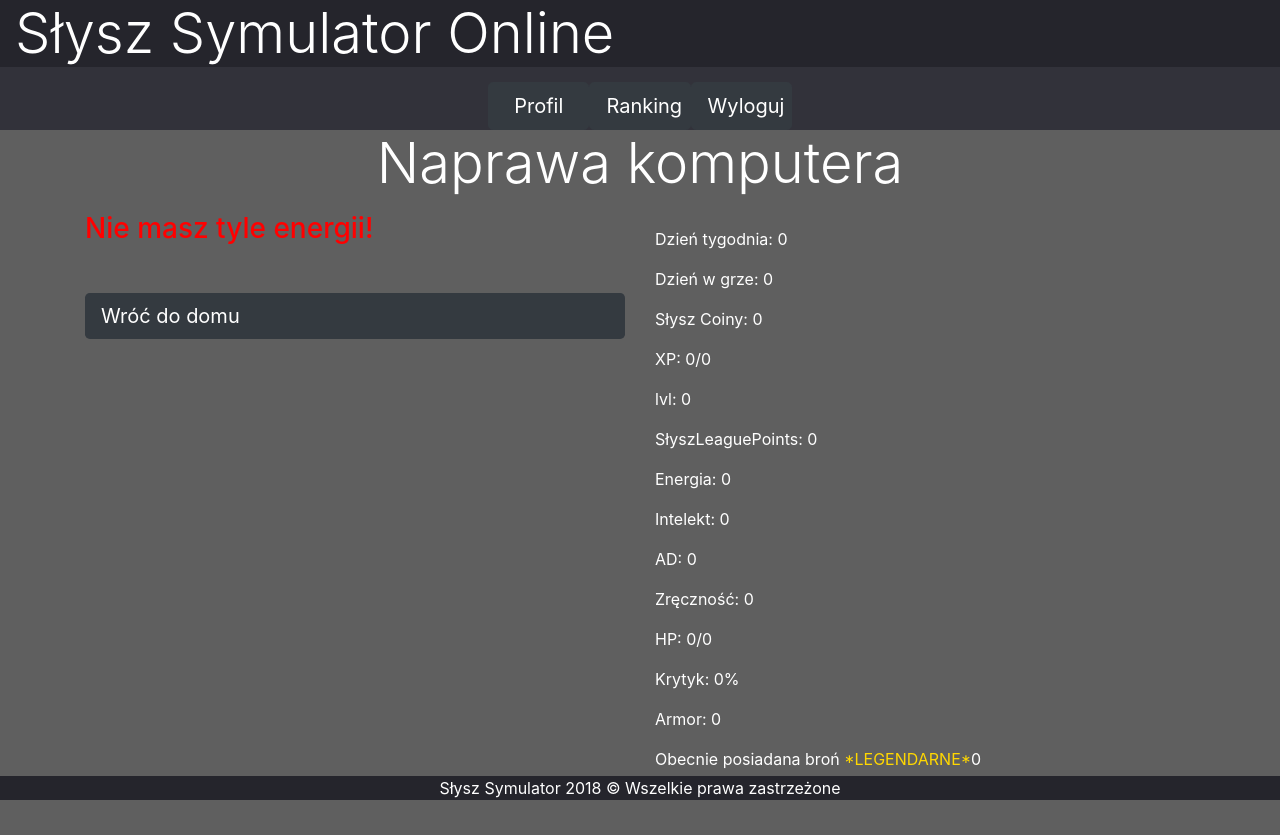
After one commit to ZwolinKox/STGO, a PHP site: page /napraw-komputer.php in a window 1280 px wide. The commit adds this page. Run offline with PHP 8.4, Linux system fonts and the light colour scheme; the visitor is signed in with stand-in values (Sample User, id 1).

Commit message:
Poprawa statystyk i dodanie naprawy komputera

```diff
--- a/CLASS/DatabaseManager.class.php
+++ b/CLASS/DatabaseManager.class.php
@@ -32,18 +32,19 @@ class DatabaseManager {
         $conn = self::getConnection();
         $SQL = "UPDATE {$TABLE} SET "; //Początek zapytania
         foreach($SET as $key => $val) { //Pętla przechodząca po tablicy $SET
-            $SQL .= $key."='".$val."',"; //dodawanie do zapytania wartości do ustawienia
+            $SQL .= $key.'='.$val.','; //dodawanie do zapytania wartości do ustawienia
         }
         $SQL = rtrim($SQL, ','); //obcięcie ostatniego przecinka z zapytania
         if(count($WHERE) > 0) { //Jeżeli tablica $WHERE ma zawartość
 
             $SQL .= " WHERE "; //Jeżeli ma dodajemy zapytanie WHERE
             foreach($WHERE as $key => $val) { //analogicznie jak przy $SET
-                $SQL .= $key."='".$val."' ".$OPER." "; //uzupełniamy zapytanie o warunki oddzielone operatorem (domyślnie AND)
+                $SQL .= $key.'='.$val.' '.$OPER." "; //uzupełniamy zapytanie o warunki oddzielone operatorem (domyślnie AND)
             }
             $SQL = substr($SQL, 0, strlen($SQL)-(strlen($OPER)+2)); //obcięcie końcowego operatora
         }
         $result = $conn->query($SQL);
+
         if($result)
             return true;
         return false;
--- a/CLASS/UserManager.class.php
+++ b/CLASS/UserManager.class.php
@@ -4,6 +4,11 @@ class UserManager {
     protected $pass;
     protected $mail;
     protected $id;
+
+    public static function death() {
+        die('Umarłeś! Jesteś beznadziejnym Słyszem!');
+    }
+
     public function LogIn($LOGIN, $pass) { //przyjmujemy w formularza login i hasło
 
         $this->login = $LOGIN; //przypisanie loginu
--- a/main.js
+++ b/main.js
@@ -3,8 +3,9 @@ document.addEventListener('DOMContentLoaded', () =>  {
 	let buttons = document.querySelectorAll('.href');
 
 	for(let i = 0; i < buttons.length; i++) {
+		const thisButton = buttons[i];
 		buttons[i].addEventListener('click', () => {
-			location.href = buttons[i].id;
+			location.href = thisButton.id;
 		})
 	}
 
--- /dev/null
+++ b/napraw-komputer.php
@@ -0,0 +1,192 @@
+<!DOCTYPE html>
+<?php
+
+    require_once('config.php');
+
+
+    if(!isset($_SESSION['logged']) || $_SESSION['logged'] == false)
+        header('Location: index.php');
+
+?>
+<html>
+<head>
+    <meta charset="utf-8" />
+    <meta http-equiv="X-UA-Compatible" content="IE=edge">
+    <title>Słysz Symulator Template</title>
+    <meta name="viewport" content="width=device-width, initial-scale=1">
+    <link rel="stylesheet" href="https://stackpath.bootstrapcdn.com/bootstrap/4.1.3/css/bootstrap.min.css" integrity="sha384-MCw98/SFnGE8fJT3GXwEOngsV7Zt27NXFoaoApmYm81iuXoPkFOJwJ8ERdknLPMO" crossorigin="anonymous">
+    <link rel="stylesheet" type="text/css" media="screen" href="main.css" />
+    <script src="main.js"></script>
+
+
+    <style>
+        .btn-dark {
+            margin-top: 15px;
+        }
+
+		.btn-dark:hover {
+			cursor: pointer;
+		}
+    </style>
+
+</head>
+<body style="background-color: rgb(95, 95, 95); color: white;">
+
+
+    <div class="container-fluid ">
+        <div class="row">
+            <div style="background-color: rgb(37, 37, 44);" class="col-12">
+                <div class="display-4 d-none d-md-block">Słysz Symulator Online</div>
+                <div class="display-4 d-md-none">SSO</div>
+            </div>
+        </div>
+    </div>
+
+    <div class="container-fluid d-flex justify-content-center" style="background-color: rgb(50, 50, 58);">
+        <div class="row d-flex">
+            <div class="col-4 btn btn-dark btn-lg">Profil</div>
+            <div class="col-4 btn btn-dark btn-lg">Ranking</div>
+            <div class="col-4 btn btn-dark btn-lg">Wyloguj</div>
+        </div>
+    </div>
+
+    <div class="container"> <!-- ŚRODEK !-->
+        <div class="row">
+
+				<div class="col-12 text-center display-4">Naprawa komputera</div>
+
+				<div class="col-12 col-md-6" style="margin-top: 15px;">
+
+                        <?php
+
+                            if(Get::exist('naprawa'))
+                            {
+                                if(Get::get('naprawa') == 'tak')
+                                {
+                                    if(DatabaseManager::selectBySQL("SELECT userEnergy FROM users WHERE id=".$_SESSION['uid'])[0]['userEnergy'] < 20)
+                                    {
+                                        echo '<h3 style="color: red;">Nie masz tyle energii!</h3>';
+                                        echo '<br> <div class="btn-dark btn-lg href" id="index.php">Wróć do domu </div>';
+                                    }
+                                    else if(DatabaseManager::selectBySQL("SELECT slyszCoin FROM users WHERE id=".$_SESSION['uid'])[0]['slyszCoin'] < 30)
+                                    {
+
+                                        echo '<h3 style="color: red;">Nie masz tyle słysz coinów!</h3>';
+                                        echo '<br> <div class="btn-dark btn-lg href" id="index.php">Wróć do domu </div>';
+                                    }
+                                    else{
+                                        $szansaNaNaprawe = 4000;
+                                        DatabaseManager::updateTable('users', ['userEnergy' => 'userEnergy-20', 'slyszCoin' => 'slyszCoin-30'], ['id' => $_SESSION['uid']]);
+                                        if(rand(1, 10000) <= 4000) {
+
+                                            $hajs = rand(0, 2);
+
+                                            switch ($hajs) {
+                                                case 0:
+                                                    $hajs = 50;
+                                                    break;
+                                                    case 1:
+                                                    $hajs = 60;
+                                                    break;
+                                                    case 2:
+                                                    $hajs = 70;
+                                                    break;
+                                            }
+
+                                            DatabaseManager::updateTable('users', ['slyszCoin' => 'slyszCoin+'.$hajs], ['id' => $_SESSION['uid']]);
+
+                                            echo '<h3 style="color: gold;">Udało Ci się naprawić komputer! Zarobione SC: '.$hajs;
+
+                                            echo '</h3>';
+                                            echo '<br> <div class="btn-dark btn-lg href" id="napraw-komputer.php">Naprawiaj komputer ponownie</div>';
+                                            echo '<br> <div class="btn-dark btn-lg href" id="index.php">Wróć do domu </div>';
+                                        }
+                                        else {
+
+                                            $dmg = rand(0, 3);
+
+                                            switch ($dmg) {
+                                                case 0:
+                                                    $dmg = 5;
+                                                    break;
+                                                    case 1:
+                                                    $dmg = 15;
+                                                    break;
+                                                    case 2:
+                                                    $dmg = 20;
+                                                    break;
+                                                    case 3:
+                                                    $dmg = 30;
+                                                    break;
+                                            }
+
+                                            DatabaseManager::updateTable('users', ['statHp' => 'statHp-'.$dmg], ['id' => $_SESSION['uid']]);
+
+                                            if(DatabaseManager::selectBySQL('SELECT statHp FROM users WHERE id='.$_SESSION['uid'])[0]['statHp'] <= 0)
+                                                UserManager::death();
+
+
+                                            echo '<h3 style="color: red;">Nie udało Ci się, spaliłeś RAM! Otrzymane obrażenia: '.$dmg;
+
+                                            echo '</h3>';
+                                            echo '<br> <div class="btn-dark btn-lg href" id="napraw-komputer.php">Naprawiaj komputer ponownie</div>';
+                                            echo '<br> <div class="btn-dark btn-lg href" id="index.php">Wróć do domu </div>';
+                                        }
+                                    }
+
+
+
+                                }
+                            }
+                            else
+                            {
+                                if(DatabaseManager::selectBySQL("SELECT userEnergy FROM users WHERE id=".$_SESSION['uid'])[0]['userEnergy'] < 20)
+                                {
+                                    echo '<h3 style="color: red;">Nie masz tyle energii!</h3>';
+                                    echo '<br> <div class="btn-dark btn-lg href" id="index.php">Wróć do domu </div>';
+                                }
+                                else {
+                                    if(DatabaseManager::selectBySQL("SELECT statHp FROM users WHERE id=".$_SESSION['uid'])[0]['statHp'] < 31)
+                                    {
+                                        echo '<h3 style="color: pink;">Uwaga! Masz mało punktów życia, ta operacja może zakończyć się śmiercią!</h3>';
+                                    }
+
+                                    echo '<h3>Chcesz naprawiać komputer?</h3>';
+
+                                    echo '<br> <div class="btn-dark btn-lg href" id="napraw-komputer.php?naprawa=tak">Tak </div>';
+                                    echo '<br> <div class="btn-dark btn-lg href" id="index.php">Nie</div>';
+                                    echo '<br> <div class="btn-dark btn-lg href" id="napraw-komputer.php?naprawa=koparka">Chcę złożyć koparkę słyszcoinów</div>';
+
+                                }
+                            }
+
+
+                        ?>
+                </div>
+
+
+                <div class="col-12 col-md-6 " style="margin-top: 30px">
+
+                    <!-- Uzupełnij po bazy danych! -->
+
+                    <?php
+                    require_once 'statystyki.php';
+                    ?>
+
+                </div>
+
+        </div>
+    </div> <!-- ŚRODEK -->
+
+	<br/><br/>
+
+    <footer style="background-color: rgb(37, 37, 44); padding-top: -10px;" class="footer fixed-bottom text-center">
+        Słysz Symulator 2018 &copy; Wszelkie prawa zastrzeżone
+    </footer>
+
+
+    <script src="https://code.jquery.com/jquery-3.3.1.slim.min.js" integrity="sha384-q8i/X+965DzO0rT7abK41JStQIAqVgRVzpbzo5smXKp4YfRvH+8abtTE1Pi6jizo" crossorigin="anonymous"></script>
+    <script src="https://cdnjs.cloudflare.com/ajax/libs/popper.js/1.14.3/umd/popper.min.js" integrity="sha384-ZMP7rVo3mIykV+2+9J3UJ46jBk0WLaUAdn689aCwoqbBJiSnjAK/l8WvCWPIPm49" crossorigin="anonymous"></script>
+    <script src="https://stackpath.bootstrapcdn.com/bootstrap/4.1.3/js/bootstrap.min.js" integrity="sha384-ChfqqxuZUCnJSK3+MXmPNIyE6ZbWh2IMqE241rYiqJxyMiZ6OW/JmZQ5stwEULTy" crossorigin="anonymous"></script>
+</body>
+</html>
--- a/register.php
+++ b/register.php
@@ -12,6 +12,7 @@ if((strlen(Post::get('login')) >= 5 && strlen(Post::get('login')) <= 20) &&
 
     if($res) {
          $um->LogIn(Post::get('login'), Post::get('pass')); //zarejestrowano, logujemy użytkownika
+         URL::to('index.php');
     } else {
 
         die("Utworzenie użytkownika nie było możliwe!"); //przekierowanie na stronę błędu
--- /dev/null
+++ b/statystyki.php
@@ -0,0 +1,17 @@
+<?php
+                    $stats = DatabaseManager::selectBySQL('SELECT * FROM users WHERE id='.$_SESSION['uid'])[0];
+
+                    echo '<p>Dzień tygodnia: '.$stats['dayWeek'].'</p>';
+                    echo '<p>Dzień w grze: '.$stats['dayGame'].'</p>';
+                    echo '<p>Słysz Coiny: '.$stats['slyszCoin'].'</p>';
+                    echo '<p>XP: '.$stats['xpPoints'].'/'.$stats['maxXp'].'</p>';
+                    echo '<p>lvl: '.$stats['userLevel'].'</p>';
+                    echo '<p>SłyszLeaguePoints: '.$stats['userLeaguePoints'].'</p>';
+                    echo '<p>Energia: '.$stats['userEnergy'].'</p>';
+                    echo '<p>Intelekt: '.$stats['statIntelect'].'</p>';
+                    echo '<p>AD: '.$stats['statDamage'].'</p>';
+                    echo '<p>Zręczność: '.$stats['statDex'].'</p>';
+                    echo '<p>HP: '.$stats['statHp'].'/'.$stats['maxHp'].'</p>';
+                    echo '<p>Krytyk: '.$stats['statCritChance'].'%'.'</p>';
+                    echo '<p>Armor: '.$stats['statArmor'].'</p>';
+                    echo '<p>Obecnie posiadana broń <span style="color: gold;">*LEGENDARNE*</span>'.$stats['eqMainHand'].'</p>';
```
Also changed, not shown: template.php (+4 -16 lines).
